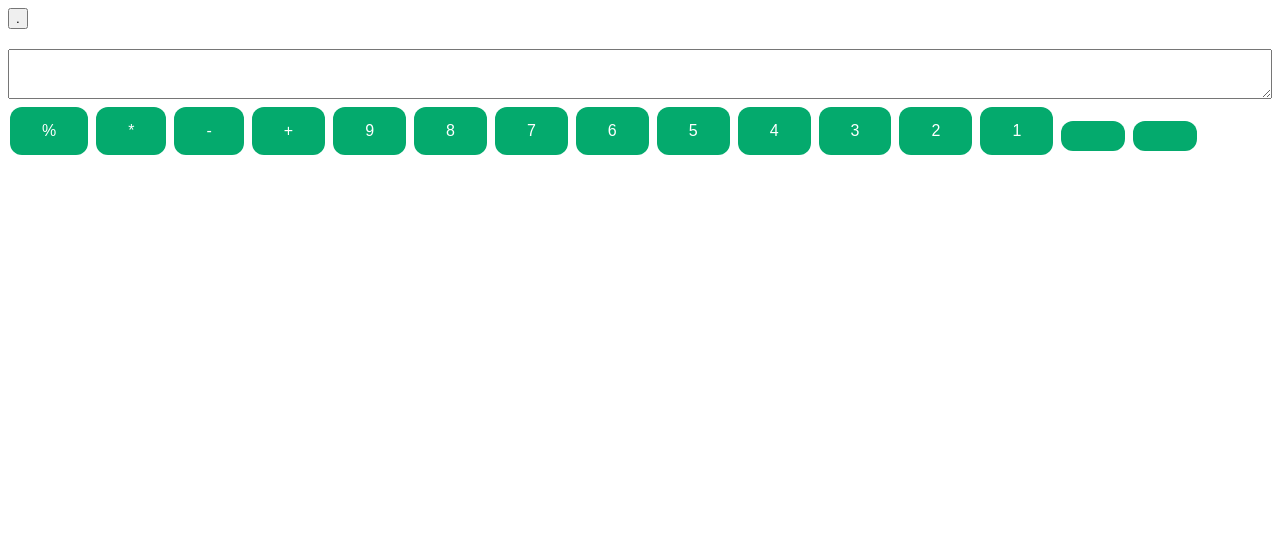
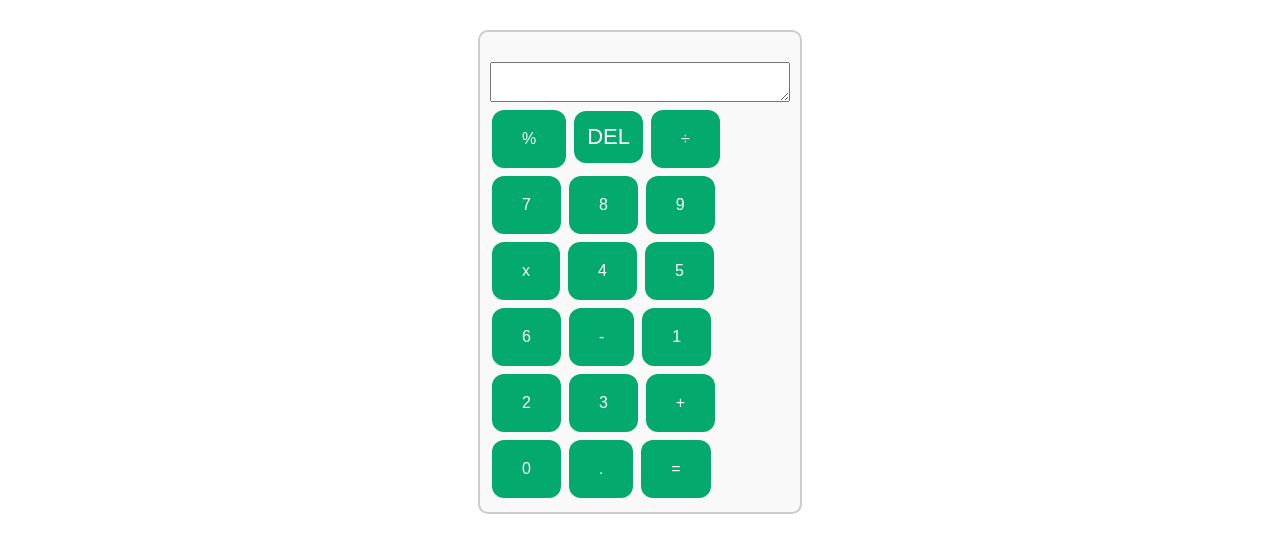
Before and after one commit to AndrewRhysGray/Calculator, a plain HTML site: page index.html in a window 1280 px wide. Drawn offline with Linux system fonts and the light colour scheme.

Commit message:
calculator looking better, funcitonality almost there but cleaning up the appearance, about to utilise bootstrap to help with my css

```diff
--- a/index.html
+++ b/index.html
@@ -7,7 +7,7 @@
             background-color: #04AA6D;
             border: none;
             color: white;
-            padding: 15px 32px;
+            padding: 20px 30px;
             text-align: center;
             text-decoration: none;
             display: inline-block;
@@ -17,16 +17,34 @@
             border-radius: 12px;
         }
 
+        #delete {
+            padding:13px;
+            font-size:22px;
+        }
+
+
         .button:hover {
             background-color: #45a049;
         }
 
         #output {
             width: 100%;
-            height: 50px;
+            height: 40px;
             padding: 10px;
             margin-top: 20px;
             box-sizing: border-box;
+        }
+
+        #calculator {
+            width: 300px;
+            margin: 30px auto;
+            display: rows;
+            grid-template-columns: repeat (4, 2fr);
+            grid-gap: 10px;
+            padding: 10px;
+            border: 2px solid #ccc;
+            border-radius: 10px;
+            background-color:#f9f9f9;
         }
     </style>
     <meta charset="UTF-8">
@@ -35,26 +53,29 @@
 </head>
 
 <body>
-    <button class="operator" id="decimal">.</button>
-    <textarea id="output" readonly></textarea>
-    <button class="button" id="percent">%</button>
-    <button class="button" id="multiply">*</button>
-    <button class="button" id="subtract">-</button>
-    <button class="button" id="add">+</button>
-    <button class="button" id="nine">9</button>
-    <button class="button" id="eight">8</button>
-    <button class="button" id="seven">7</button>
-    <button class="button" id="six">6</button>
-    <button class="button" id="five">5</button>
-    <button class="button" id="four">4</button>
-    <button class="button" id="three">3</button>
-    <button class="button" id="two">2</button>
-    <button class="button" id="one">1</button>
-    <button class="button" id="delete"></button>
-    <button class="button" id="equals"></button>
+    <div id="calculator">
+        <textarea id="output" readonly></textarea>
+        <button class="button" id="percent">%</button>
+        <button class="button" id="delete">DEL</button>
+        <button class="button" id="divide">÷</button>
+        <button class="button" id="seven">7</button>
+        <button class="button" id="eight">8</button>
+        <button class="button" id="nine">9</button>
+        <button class="button" id="multiply">x</button>
+        <button class="button" id="four">4</button>
+        <button class="button" id="five">5</button>
+        <button class="button" id="six">6</button>
+        <button class="button" id="subtract">-</button>
+        <button class="button" id="one">1</button>
+        <button class="button" id="two">2</button>
+        <button class="button" id="three">3</button>
+        <button class="button" id="add">+</button>
+        <button class="button" id="zero">0</button>
+        <button class="button" id="decimal">.</button>
+        <button class="button" id="equals">=</button>
+    </div>
+</body>
 
-        <div></div>
-    </button>
 
     <script>
 const buttons = document.querySelectorAll("button");
```
